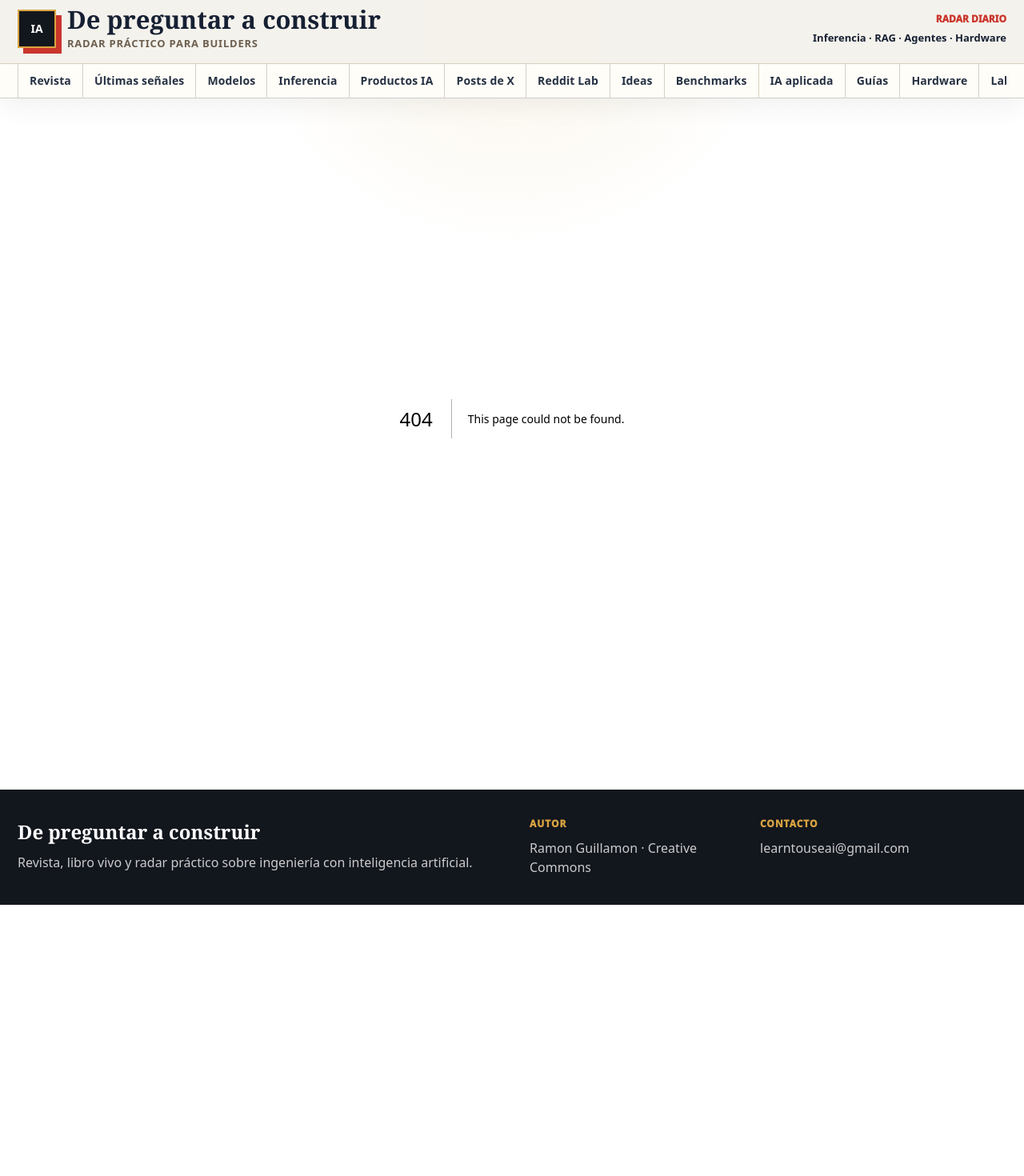
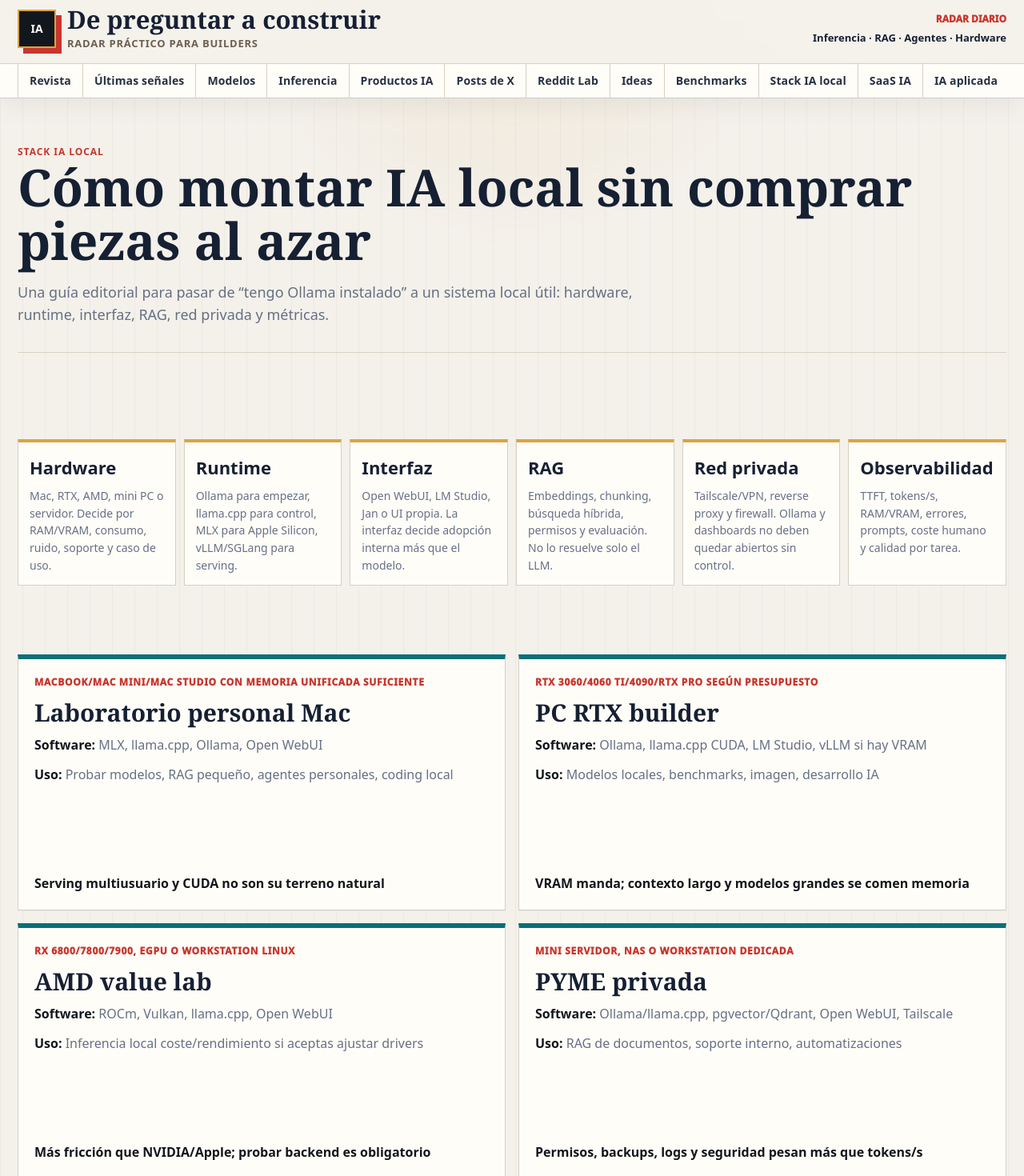
Before and after one commit to raym33/ingenieria-practica-practica-con-inteligencia-artificial, a Next.js app in the folder site/: page /stack-ia-local in a window 1280 px wide. Before the commit this address had no page. Shown: the part 40-1510 px from the top of the page at 80% size. Before the commit the page ends 1171 px from the top, so only its background shows below. Built offline with nearby package versions, Linux system fonts and the light colour scheme.

Commit message:
Add local AI stack and SaaS builder sections

```diff
--- /dev/null
+++ b/site/app/stack-ia-local/page.jsx
@@ -0,0 +1,86 @@
+export const metadata = {
+  title: "Stack IA local | De preguntar a construir"
+};
+
+const layers = [
+  ["Hardware", "Mac, RTX, AMD, mini PC o servidor. Decide por RAM/VRAM, consumo, ruido, soporte y caso de uso."],
+  ["Runtime", "Ollama para empezar, llama.cpp para control, MLX para Apple Silicon, vLLM/SGLang para serving."],
+  ["Interfaz", "Open WebUI, LM Studio, Jan o UI propia. La interfaz decide adopción interna más que el modelo."],
+  ["RAG", "Embeddings, chunking, búsqueda híbrida, permisos y evaluación. No lo resuelve solo el LLM."],
+  ["Red privada", "Tailscale/VPN, reverse proxy y firewall. Ollama y dashboards no deben quedar abiertos sin control."],
+  ["Observabilidad", "TTFT, tokens/s, RAM/VRAM, errores, prompts, coste humano y calidad por tarea."]
+];
+
+const stacks = [
+  {
+    title: "Laboratorio personal Mac",
+    hardware: "MacBook/Mac mini/Mac Studio con memoria unificada suficiente",
+    software: "MLX, llama.cpp, Ollama, Open WebUI",
+    use: "Probar modelos, RAG pequeño, agentes personales, coding local",
+    limit: "Serving multiusuario y CUDA no son su terreno natural"
+  },
+  {
+    title: "PC RTX builder",
+    hardware: "RTX 3060/4060 Ti/4090/RTX PRO según presupuesto",
+    software: "Ollama, llama.cpp CUDA, LM Studio, vLLM si hay VRAM",
+    use: "Modelos locales, benchmarks, imagen, desarrollo IA",
+    limit: "VRAM manda; contexto largo y modelos grandes se comen memoria"
+  },
+  {
+    title: "AMD value lab",
+    hardware: "RX 6800/7800/7900, eGPU o workstation Linux",
+    software: "ROCm, Vulkan, llama.cpp, Open WebUI",
+    use: "Inferencia local coste/rendimiento si aceptas ajustar drivers",
+    limit: "Más fricción que NVIDIA/Apple; probar backend es obligatorio"
+  },
+  {
+    title: "PYME privada",
+    hardware: "Mini servidor, NAS o workstation dedicada",
+    software: "Ollama/llama.cpp, pgvector/Qdrant, Open WebUI, Tailscale",
+    use: "RAG de documentos, soporte interno, automatizaciones",
+    limit: "Permisos, backups, logs y seguridad pesan más que tokens/s"
+  }
+];
+
+export default function StackLocalPage() {
+  return (
+    <main>
+      <section className="section shell compact-section">
+        <div className="section-header">
+          <div>
+            <div className="eyebrow">Stack IA local</div>
+            <h1>Cómo montar IA local sin comprar piezas al azar</h1>
+            <p className="section-lead">
+              Una guía editorial para pasar de “tengo Ollama instalado” a un sistema local útil: hardware, runtime, interfaz, RAG, red privada y métricas.
+            </p>
+          </div>
+        </div>
+      </section>
+
+      <section className="section shell compact-section">
+        <div className="metric-strip">
+          {layers.map(([name, text]) => (
+            <article key={name}>
+              <strong>{name}</strong>
+              <p>{text}</p>
+            </article>
+          ))}
+        </div>
+      </section>
+
+      <section className="section shell compact-section">
+        <div className="article-grid">
+          {stacks.map((stack) => (
+            <article className="editorial-card" key={stack.title}>
+              <span>{stack.hardware}</span>
+              <h2>{stack.title}</h2>
+              <p><strong>Software:</strong> {stack.software}</p>
+              <p><strong>Uso:</strong> {stack.use}</p>
+              <strong>{stack.limit}</strong>
+            </article>
+          ))}
+        </div>
+      </section>
+    </main>
+  );
+}
--- a/site/components/SiteHeader.jsx
+++ b/site/components/SiteHeader.jsx
@@ -33,6 +33,8 @@
           <Link href="/reddit-lab/">Reddit Lab</Link>
           <Link href="/ideas/">Ideas</Link>
           <Link href="/benchmarks/">Benchmarks</Link>
+          <Link href="/stack-ia-local/">Stack IA local</Link>
+          <Link href="/saas-ia/">SaaS IA</Link>
           <Link href="/biblioteca/">IA aplicada</Link>
           <Link href="/rutas/">Guías</Link>
           <Link href="/leer/09-capitulo-8-hardware-real-para-ia-local/">Hardware</Link>
```
Also changed, not shown: site/app/page.jsx (+10 -0 lines), site/app/saas-ia/page.jsx (added, +108 -0 lines), 1 other file (tests, documents, lock files or other folders).
